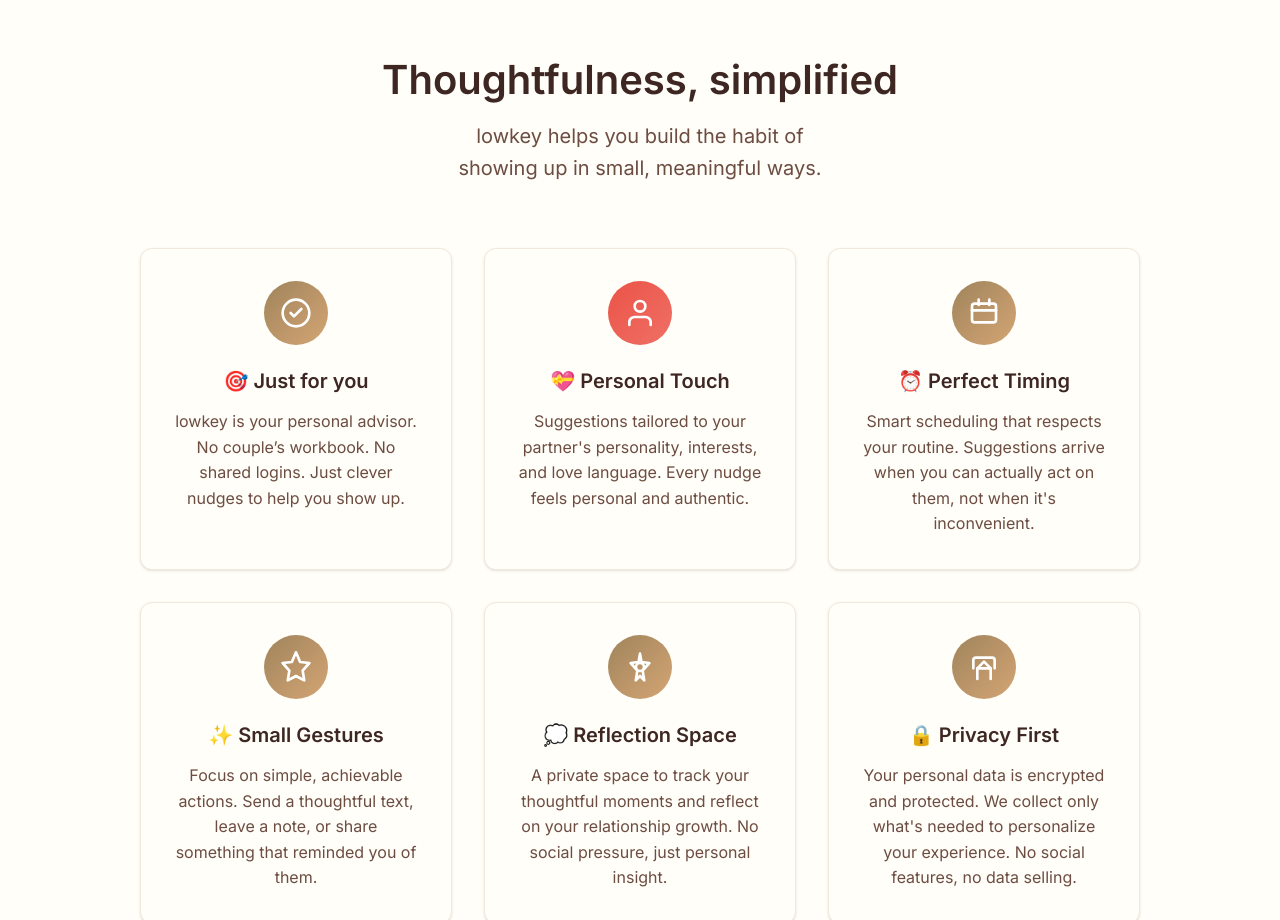
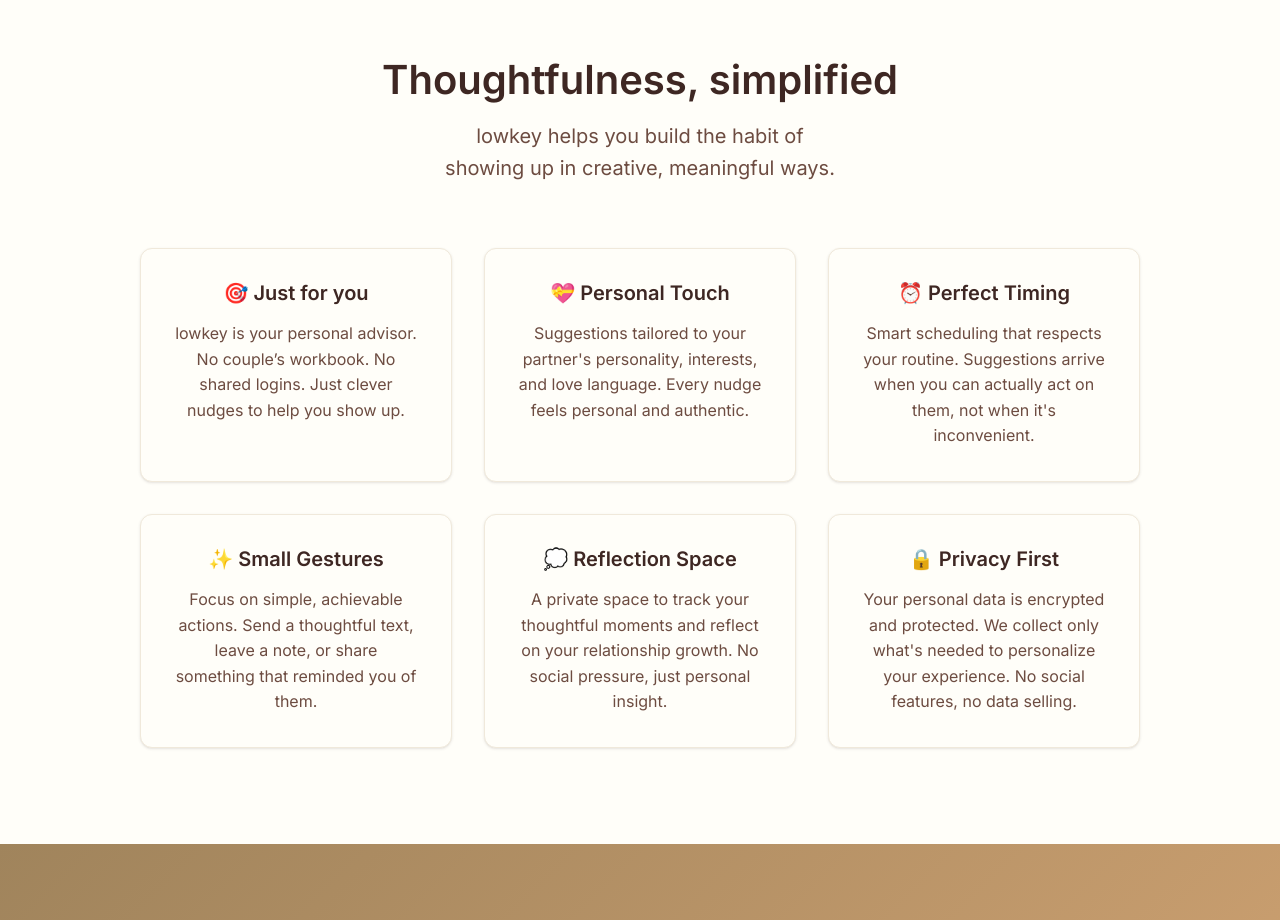
Before and after one commit to ehippy/lowkey-site, an Astro site: page / in a window 1280 px wide. Shown: the part 840-1760 px from the top of the page. Built offline with nearby package versions, Linux system fonts and the light colour scheme; Astro itself is replaced by a stand-in of ours; no server answers.

Commit message:
fix: update feature descriptions

```diff
--- a/src/components/Features.astro
+++ b/src/components/Features.astro
@@ -9,18 +9,12 @@
 				Thoughtfulness, simplified
 			</h2>
 			<p class="features-subtitle text-center text-balance">
-				lowkey helps you build the habit of showing up in small, meaningful ways.
+				lowkey helps you build the habit of showing up in creative, meaningful ways.
 			</p>
 		</div>
 
 		<div class="features-grid">
 			<div class="feature-card">
-				<div class="feature-icon">
-					<svg width="32" height="32" viewBox="0 0 24 24" fill="none" xmlns="http://www.w3.org/2000/svg">
-						<path d="M12 22C17.5228 22 22 17.5228 22 12C22 6.47715 17.5228 2 12 2C6.47715 2 2 6.47715 2 12C2 17.5228 6.47715 22 12 22Z" stroke="currentColor" stroke-width="2" stroke-linecap="round" stroke-linejoin="round"/>
-						<path d="M8 12L10.5 14.5L16 9" stroke="currentColor" stroke-width="2" stroke-linecap="round" stroke-linejoin="round"/>
-					</svg>
-				</div>
 				<h3 class="feature-title">🎯 Just for you</h3>
 				<p class="feature-description">
 					lowkey is your personal advisor. No couple’s workbook. No shared logins. Just clever nudges to help you show up.
@@ -28,12 +22,6 @@
 			</div>
 
 			<div class="feature-card">
-				<div class="feature-icon accent">
-					<svg width="32" height="32" viewBox="0 0 24 24" fill="none" xmlns="http://www.w3.org/2000/svg">
-						<path d="M20 21V19C20 17.9391 19.5786 16.9217 18.8284 16.1716C18.0783 15.4214 17.0609 15 16 15H8C6.93913 15 5.92172 15.4214 5.17157 16.1716C4.42143 16.9217 4 17.9391 4 19V21" stroke="currentColor" stroke-width="2" stroke-linecap="round" stroke-linejoin="round"/>
-						<circle cx="12" cy="7" r="4" stroke="currentColor" stroke-width="2" stroke-linecap="round" stroke-linejoin="round"/>
-					</svg>
-				</div>
 				<h3 class="feature-title">💝 Personal Touch</h3>
 				<p class="feature-description">
 					Suggestions tailored to your partner's personality, interests, and love language. Every nudge feels personal and authentic.
@@ -41,14 +29,6 @@
 			</div>
 
 			<div class="feature-card">
-				<div class="feature-icon">
-					<svg width="32" height="32" viewBox="0 0 24 24" fill="none" xmlns="http://www.w3.org/2000/svg">
-						<path d="M3 7V17C3 18.1046 3.89543 19 5 19H19C20.1046 19 21 18.1046 21 17V7C21 5.89543 20.1046 5 19 5H5C3.89543 5 3 5.89543 3 7Z" stroke="currentColor" stroke-width="2" stroke-linecap="round" stroke-linejoin="round"/>
-						<path d="M16 2V6" stroke="currentColor" stroke-width="2" stroke-linecap="round" stroke-linejoin="round"/>
-						<path d="M8 2V6" stroke="currentColor" stroke-width="2" stroke-linecap="round" stroke-linejoin="round"/>
-						<path d="M3 10H21" stroke="currentColor" stroke-width="2" stroke-linecap="round" stroke-linejoin="round"/>
-					</svg>
-				</div>
 				<h3 class="feature-title">⏰ Perfect Timing</h3>
 				<p class="feature-description">
 					Smart scheduling that respects your routine. Suggestions arrive when you can actually act on them, not when it's inconvenient.
@@ -56,11 +36,6 @@
 			</div>
 
 			<div class="feature-card">
-				<div class="feature-icon">
-					<svg width="32" height="32" viewBox="0 0 24 24" fill="none" xmlns="http://www.w3.org/2000/svg">
-						<path d="M12 1L15.09 8.26L22 9L17 14.74L18.18 22.02L12 18.77L5.82 22.02L7 14.74L2 9L8.91 8.26L12 1Z" stroke="currentColor" stroke-width="2" stroke-linecap="round" stroke-linejoin="round"/>
-					</svg>
-				</div>
 				<h3 class="feature-title">✨ Small Gestures</h3>
 				<p class="feature-description">
 					Focus on simple, achievable actions. Send a thoughtful text, leave a note, or share something that reminded you of them.
@@ -68,12 +43,6 @@
 			</div>
 
 			<div class="feature-card">
-				<div class="feature-icon">
-					<svg width="32" height="32" viewBox="0 0 24 24" fill="none" xmlns="http://www.w3.org/2000/svg">
-						<path d="M12 2L13.09 8.26L19 9L14 14.74L15.18 22.02L12 18.77L8.82 22.02L10 14.74L5 9L10.91 8.26L12 2Z" stroke="currentColor" stroke-width="2" stroke-linecap="round" stroke-linejoin="round"/>
-						<circle cx="12" cy="12" r="3" stroke="currentColor" stroke-width="2"/>
-					</svg>
-				</div>
 				<h3 class="feature-title">💭 Reflection Space</h3>
 				<p class="feature-description">
 					A private space to track your thoughtful moments and reflect on your relationship growth. No social pressure, just personal insight.
@@ -81,13 +50,6 @@
 			</div>
 
 			<div class="feature-card">
-				<div class="feature-icon">
-					<svg width="32" height="32" viewBox="0 0 24 24" fill="none" xmlns="http://www.w3.org/2000/svg">
-						<path d="M17 21V13H7V21" stroke="currentColor" stroke-width="2" stroke-linecap="round" stroke-linejoin="round"/>
-						<path d="M7 13L12 8L17 13" stroke="currentColor" stroke-width="2" stroke-linecap="round" stroke-linejoin="round"/>
-						<path d="M4 13V7C4 5.89543 4.89543 5 6 5H18C19.1046 5 20 5.89543 20 7V13" stroke="currentColor" stroke-width="2" stroke-linecap="round" stroke-linejoin="round"/>
-					</svg>
-				</div>
 				<h3 class="feature-title">🔒 Privacy First</h3>
 				<p class="feature-description">
 					Your personal data is encrypted and protected. We collect only what's needed to personalize your experience. No social features, no data selling.
```
